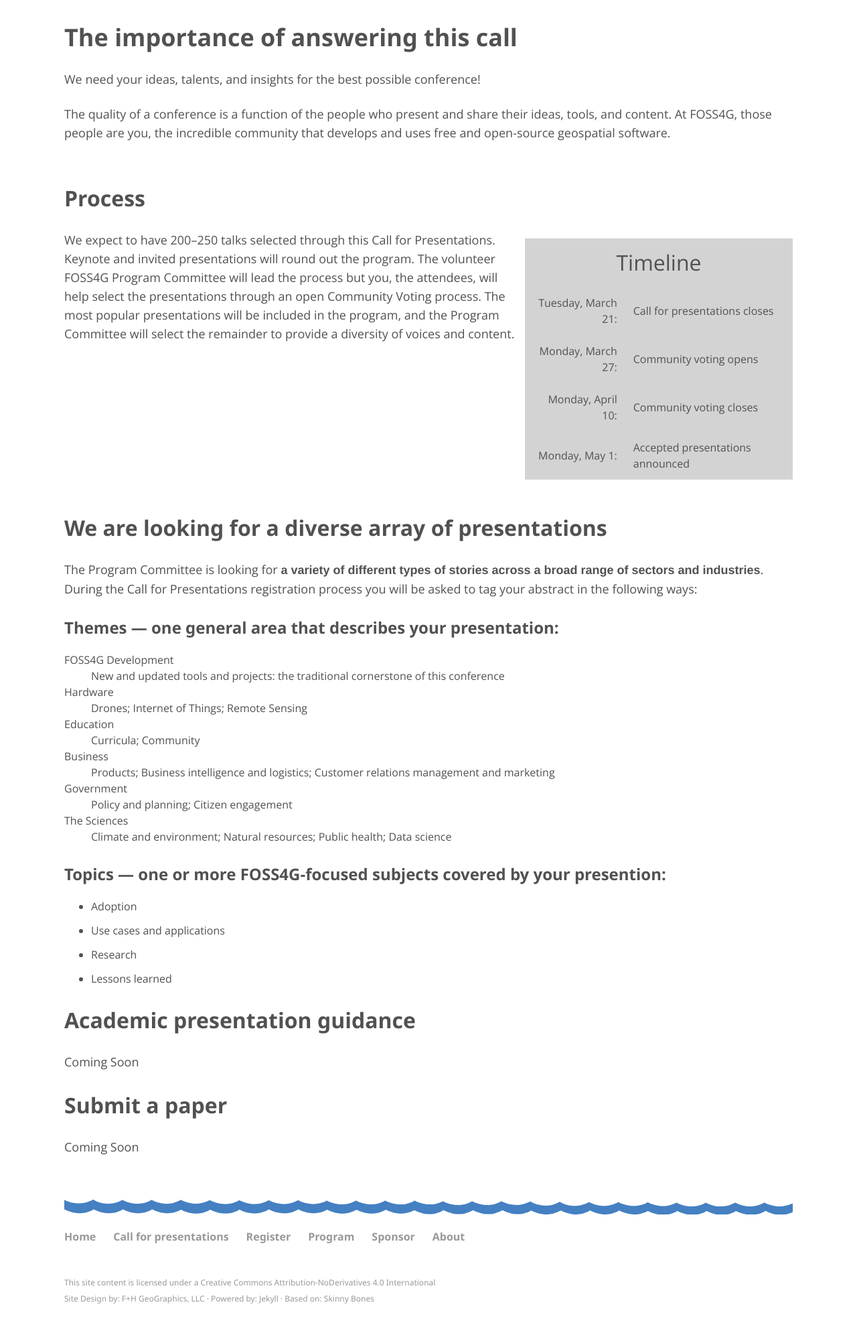
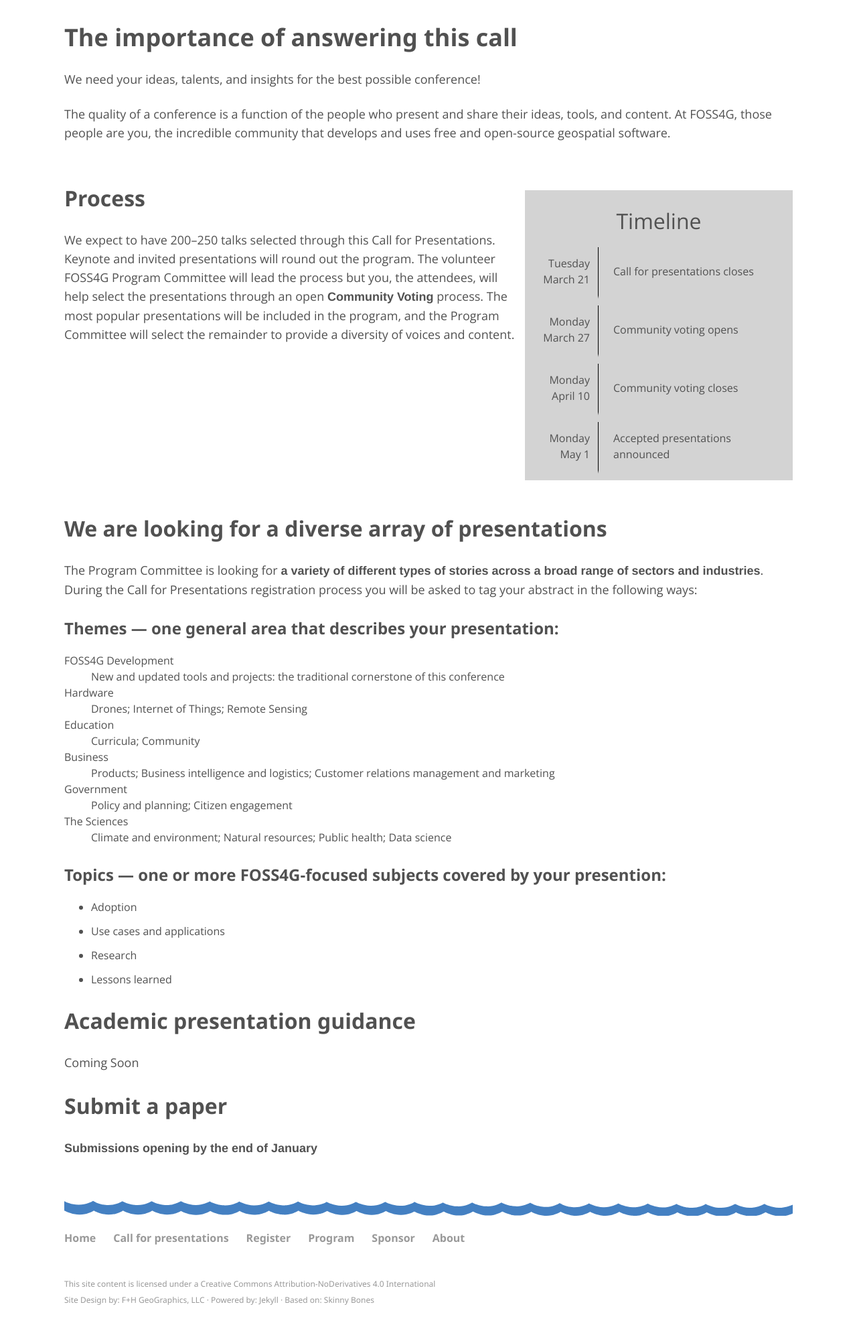
Before and after one commit to AvidGeo/foss4g2017-dev, a Jekyll site: the page built from call-for-presentations/index.html, in a window 1280 px wide, cut to the strip 304-2330 px from the top of the page. Shown: the top 1987 px of the strip at 67% size. Built offline with Jekyll 4.4.1, drawn with Linux system fonts in a browser that asks for light colours.

Commit message:
updates for call for presenation

```diff
--- a/_sass/_base.scss
+++ b/_sass/_base.scss
@@ -596,15 +596,18 @@
 .tbgrey {
     width: 400px;
     background-color: lightgrey;
+    border-spacing: 10px;
+    border-collapse: separate;
 }
 
 .tbgrey td {
-    border: none;
+    border-bottom: 5px lightgrey solid;
 }
 
 .tbhead {
     text-align: center;
     font-size: 2em;
+    padding-bottom: 0;
 }
 
 .floatr {
@@ -613,6 +616,11 @@
 
 .floatc {
     clear: both;
+}
+
+.bright {
+    border-right: 1px solid black;
+    width: 100px;
 }
 
 strong {
--- a/call-for-presentations/index.html
+++ b/call-for-presentations/index.html
@@ -12,29 +12,29 @@
     <p>The quality of a conference is a function of the people who present and share their ideas, tools,  and content. At FOSS4G, those people are  you, the incredible community that develops and uses free and open-source geospatial software.</p>
 </div>
 <div class="sections">
-    <h2>Process</h2>
     <table class="tbgrey floatr">
         <tr>
             <td class="tbhead" colspan="2">Timeline</td>
         </tr>
         <tr>
-            <td class="tright">Tuesday, March 21:</td>
+            <td class="tright bright">Tuesday<br/>March 21</td>
             <td>Call for presentations closes</td>
         </tr>
         <tr>
-            <td class="tright">Monday, March 27:</td>
+            <td class="tright bright">Monday<br/>March 27</td>
             <td>Community voting opens</td>
         </tr>
         <tr>
-            <td class="tright">Monday, April 10:</td>
+            <td class="tright bright">Monday<br/>April 10</td>
             <td>Community voting closes</td>
         </tr>
         <tr>
-            <td class="tright">Monday, May 1:</td>
+            <td class="tright bright">Monday<br/>May 1</td>
             <td>Accepted presentations announced</td>
         </tr>
     </table>
-    <p>We expect to have 200–250 talks selected through this Call for Presentations. Keynote and invited presentations will round out the program. The volunteer FOSS4G Program Committee will lead the process but you, the attendees, will help select the presentations through an open Community Voting process. The most popular presentations will be included in the program, and the Program Committee will select the remainder to provide a diversity of voices and content.</p>
+    <h2>Process</h2>
+    <p>We expect to have 200–250 talks selected through this Call for Presentations. Keynote and invited presentations will round out the program. The volunteer FOSS4G Program Committee will lead the process but you, the attendees, will help select the presentations through an open <strong>Community Voting</strong> process. The most popular presentations will be included in the program, and the Program Committee will select the remainder to provide a diversity of voices and content.</p>
     <div class="floatc"></div>
 </div>
 <div class="sections">
@@ -66,5 +66,5 @@
     <h2>Academic presentation guidance</h2>
     <p>Coming Soon</p>
     <h2>Submit a paper</h2>
-    <p>Coming Soon</p>
+    <p><strong>Submissions opening by the end of January</strong></p>
 </div>
```
